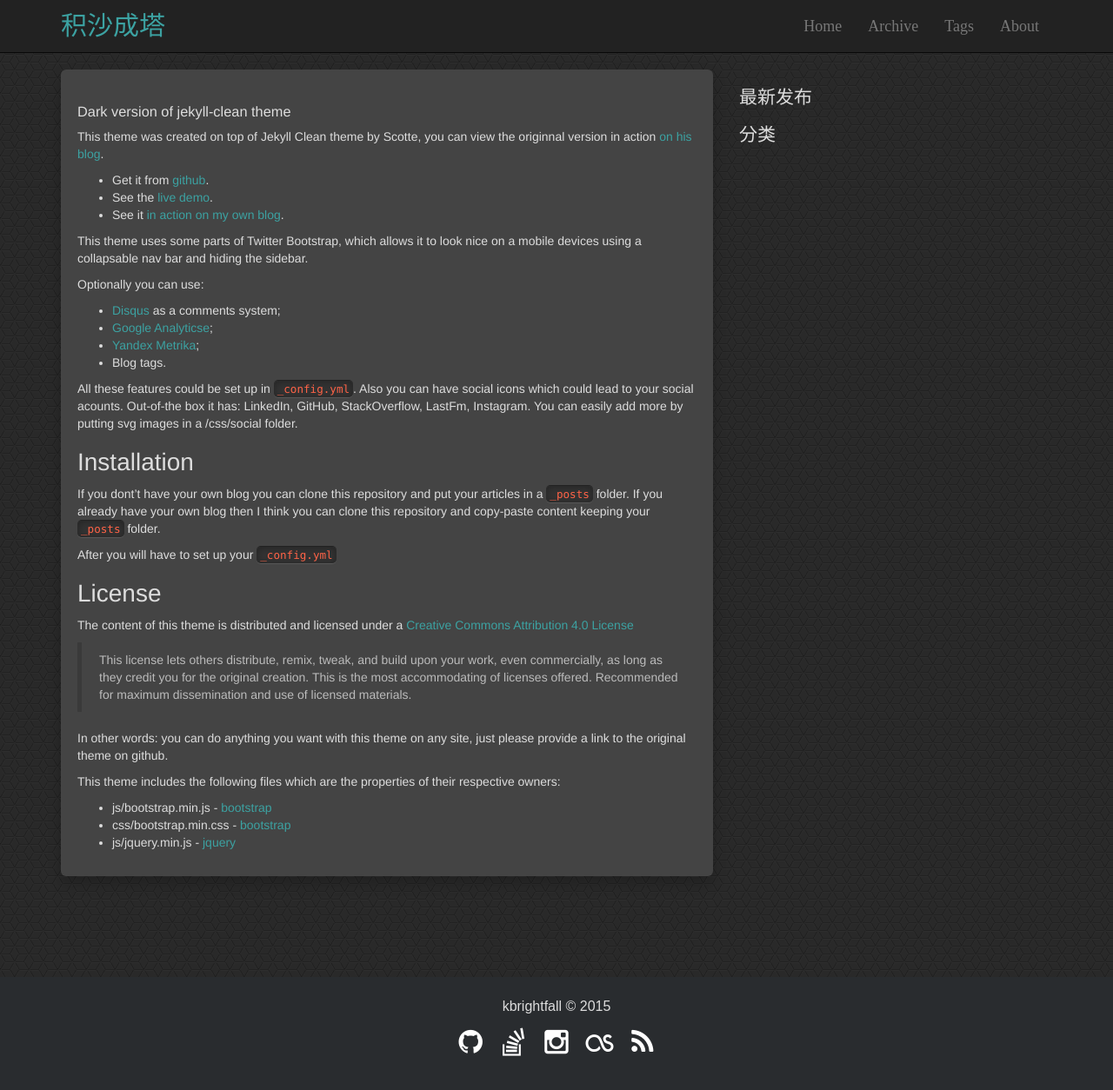
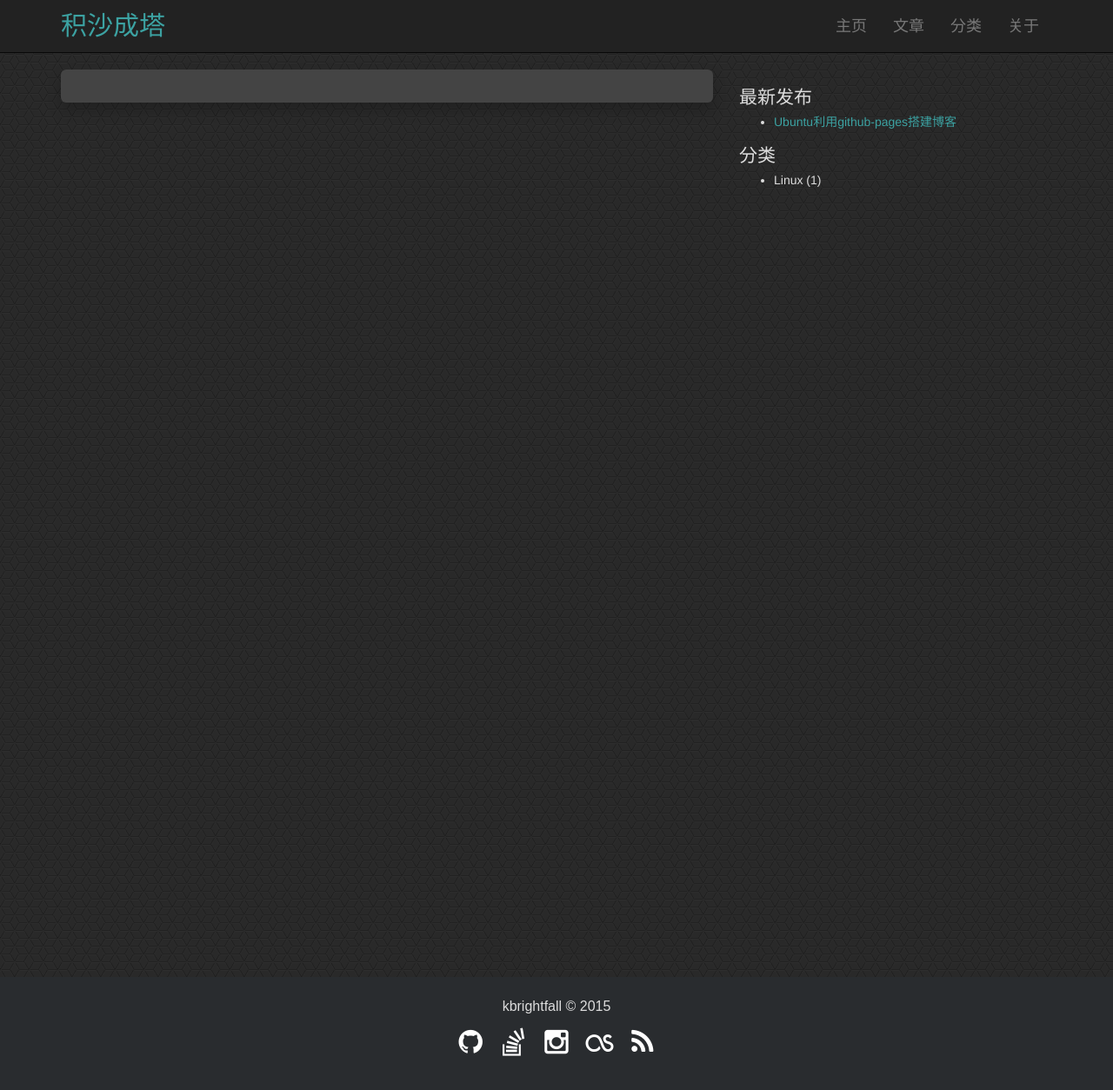
Before and after one commit to kbrightfall/technique, a Jekyll site: the page built from about.md, in a window 1280 px wide and 1278 px high. Shown: the top 1254 px of the window at 87% size. Built offline with Jekyll 4.4.1, drawn with Linux system fonts in a browser that asks for light colours.

Commit message:
test the date

```diff
--- a/_includes/header.html
+++ b/_includes/header.html
@@ -48,10 +48,10 @@
       </div>
       <div class="collapse navbar-collapse">
         <ul class="nav navbar-nav">
-          <li><a href="{{site.baseurl | prepend:site.url}}/">Home</a></li>
-          <li><a href="{{site.baseurl | prepend:site.url}}/archive.html">Archive</a></li>
-          <li><a href="{{site.baseurl | prepend:site.url}}/tags.html">Tags</a></li>
-          <li><a href="{{site.baseurl | prepend:site.url}}/about.html">About</a></li>
+          <li><a href="{{site.baseurl | prepend:site.url}}/">主页</a></li>
+          <li><a href="{{site.baseurl | prepend:site.url}}/archive.html">文章</a></li>
+          <li><a href="{{site.baseurl | prepend:site.url}}/tags.html">分类</a></li>
+          <li><a href="{{site.baseurl | prepend:site.url}}/about.html">关于</a></li>
         </ul>
       </div>
     </div>
--- a/about.md
+++ b/about.md
@@ -3,52 +3,3 @@ layout: page
 title: About
 
 ---
-
-### Dark version of jekyll-clean theme
-
-This theme was created on top of Jekyll Clean theme by Scotte, you can view the originnal version in action [on his blog](https://scotte.github.io).
-
-* Get it from [github](https://github.com/streetturtle/jekyll-clean-dark).
-* See the [live demo](http://pavelmakhov.com/jekyll-clean-dark).
-* See it [in action on my own blog](http://pavelmakhov.com).
-
-This theme uses some parts of Twitter Bootstrap, which allows it to look nice on a mobile devices using a collapsable nav bar and hiding the
-sidebar.
-
-Optionally you can use:
-
- - [Disqus](http://disqus.com) as a comments system;
- - [Google Analyticse](http://www.google.com/analytics/);
- - [Yandex Metrika](http://metrica.yandex.com);
- - Blog tags.
-
-All these features could be set up in `_config.yml`. Also you can have social icons which could lead to your social acounts. Out-of-the box it has: LinkedIn, GitHub, StackOverflow, LastFm, Instagram. You can easily add more by putting svg images in a /css/social folder.
-
-Installation
-==
-
-If you dont't have your own blog you can clone this repository and put your articles in a `_posts` folder.
-If you already have your own blog then I think you can clone this repository and copy-paste content keeping your `_posts` folder.
-
-After you will have to set up your `_config.yml`
-
-License
-=======
-
-The content of this theme is distributed and licensed under a
-[Creative Commons Attribution 4.0 License](https://creativecommons.org/licenses/by/4.0/legalcode)
-
->This license lets others distribute, remix, tweak, and build upon your work,
->even commercially, as long as they credit you for the original creation. This
->is the most accommodating of licenses offered. Recommended for maximum
->dissemination and use of licensed materials.
-
-In other words: you can do anything you want with this theme on any site, just please
-provide a link to the original theme on github.
-
-This theme includes the following files which are the properties of their
-respective owners:
-
-* js/bootstrap.min.js - [bootstrap](http://getbootstrap.com)
-* css/bootstrap.min.css - [bootstrap](http://getbootstrap.com)
-* js/jquery.min.js - [jquery](https://jquery.com)
```
Also changed, not shown: _posts/2016-01-11-ubuntu-github-pages.md (added, +10 -0 lines), archive.md (+1 -1 lines).
